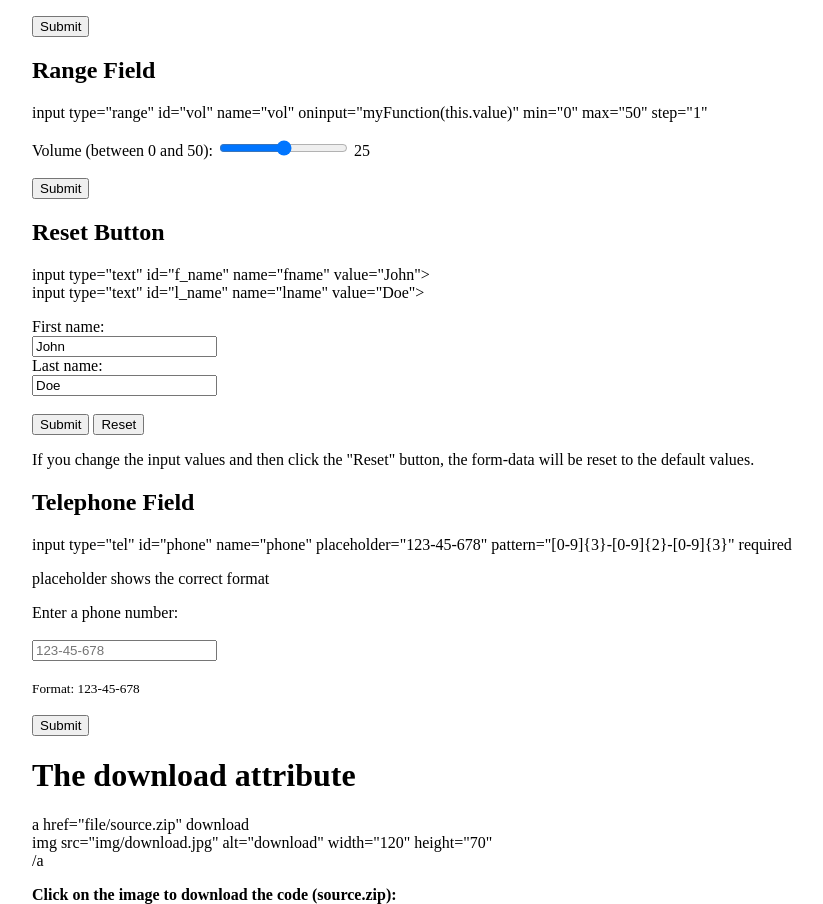
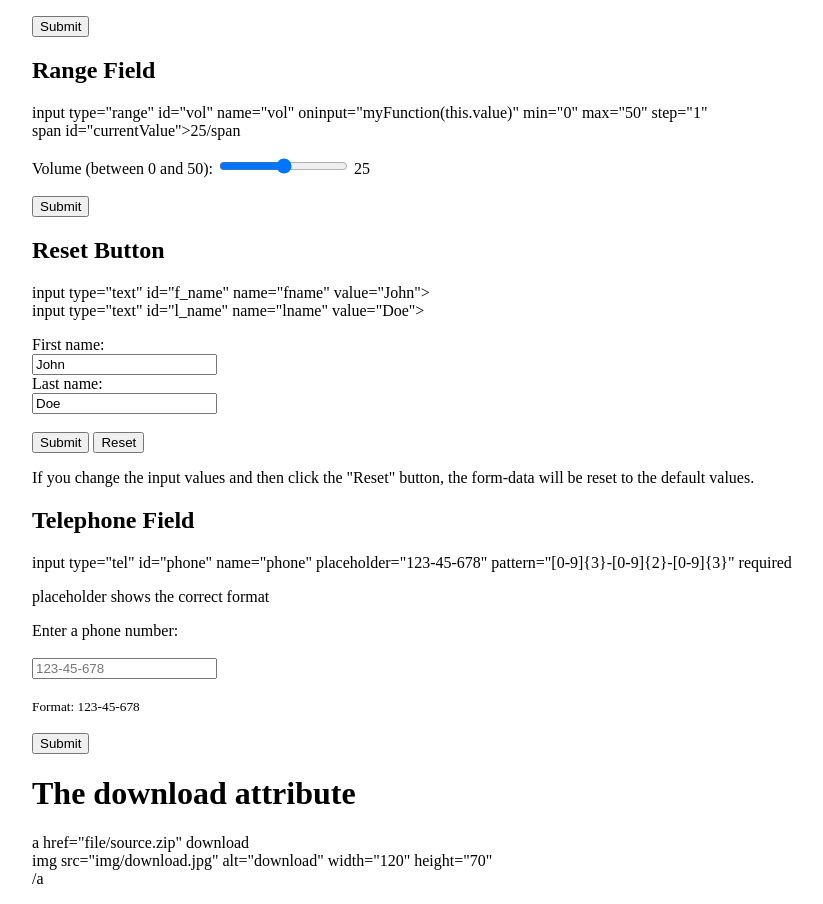
Before and after one commit to pellaci81/HTML-Input-Types, a plain HTML site: page index.html in a window 1280 px wide. Shown: the part 1967-2871 px from the top of the page, without its empty margins (6-829 px from the left). Drawn offline with Linux system fonts and the light colour scheme.

Commit message:
source.zip

```diff
--- a/index.html
+++ b/index.html
@@ -160,7 +160,10 @@
 
         <h2>Range Field</h2>
 
-        <p>input type="range" id="vol" name="vol" oninput="myFunction(this.value)" min="0" max="50" step="1"</p>
+        <p>
+            input type="range" id="vol" name="vol" oninput="myFunction(this.value)" min="0" max="50" step="1"<br>
+            span id="currentValue">25/span
+        </p>
 
         <form>
             <label for="vol">Volume (between 0 and 50):</label>
```
Also changed, not shown: 1 other file.
